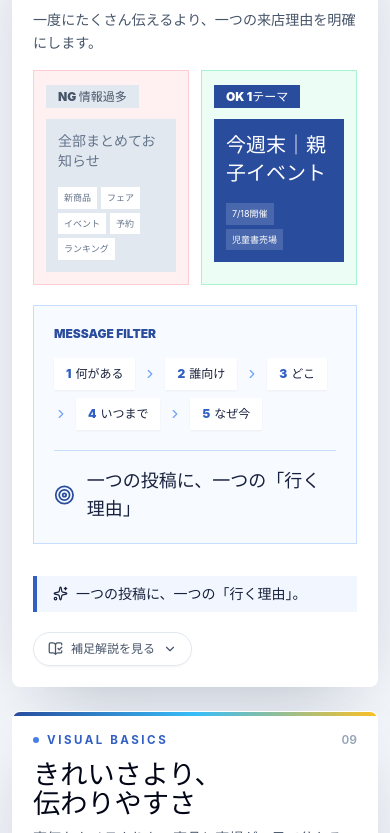
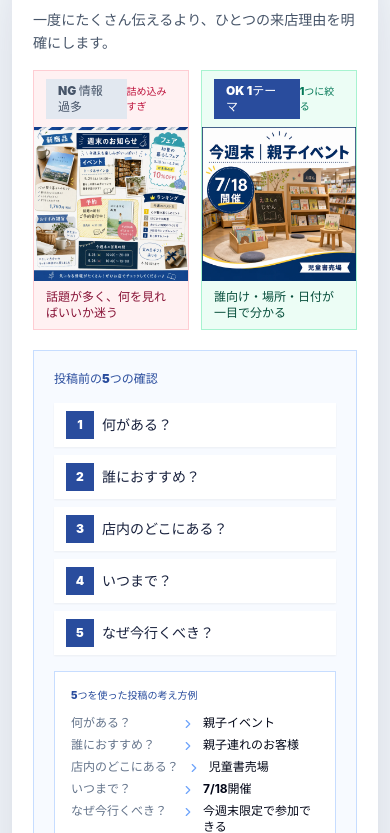
Before and after one commit to shop0711/instagram-training-web, a React (Vite) app: page / in a window 390 px wide. Shown: the part 6711-7544 px from the top of the page. Built offline with nearby package versions, Linux system fonts and the light colour scheme.

Commit message:
Improve one-theme lesson with post examples

```diff
--- a/src/components/TrainingSlideVisual.tsx
+++ b/src/components/TrainingSlideVisual.tsx
@@ -242,21 +242,72 @@ function StoreIdeaMap() {
 }
 
 function OneTheme() {
-  const steps = ['何がある','誰向け','どこ','いつまで','なぜ今'];
+  const checks = [
+    ['1', '何がある？', '親子イベント'],
+    ['2', '誰におすすめ？', '親子連れのお客様'],
+    ['3', '店内のどこにある？', '児童書売場'],
+    ['4', 'いつまで？', '7/18開催'],
+    ['5', 'なぜ今行くべき？', '今週末限定で参加できる'],
+  ];
   return (
-    <div className="grid h-full gap-5 lg:grid-cols-[.82fr_1.18fr]">
-      <div className="grid grid-cols-2 gap-3">
-        <MiniPost bad title="全部まとめてお知らせ" tags={['新商品','フェア','イベント','予約','ランキング']} />
-        <MiniPost title="今週末｜親子イベント" tags={['7/18開催','児童書売場']} />
+    <div className="grid h-full gap-5 lg:grid-cols-[1.18fr_.82fr]">
+      <div className="grid min-h-0 grid-cols-2 gap-3">
+        <OneThemePostImage
+          tone="bad"
+          label="NG 情報過多"
+          src="/assets/generated/one-theme-ng.webp"
+          alt="新商品、イベント、フェア、予約、ランキングが混在した情報過多の投稿サンプル"
+          caption="話題が多く、何を見ればいいか迷う"
+        />
+        <OneThemePostImage
+          tone="good"
+          label="OK 1テーマ"
+          src="/assets/generated/one-theme-ok.webp"
+          alt="今週末の親子イベントにテーマを絞った投稿サンプル"
+          caption="誰向け・場所・日付が一目で分かる"
+        />
       </div>
-      <div className="flex flex-col justify-center border border-brand-200 bg-brand-50/60 p-5">
-        <p className="text-xs font-black text-brand-700">MESSAGE FILTER</p>
-        <div className="mt-4 flex flex-wrap items-center gap-2">
-          {steps.map((step,i)=><div key={step} className="contents"><span className="bg-white px-3 py-2 text-xs font-black shadow-sm"><b className="mr-1 text-brand-600">{i+1}</b>{step}</span>{i<4&&<ChevronRight size={14} className="text-brand-400"/>}</div>)}
+      <div className="flex min-h-0 flex-col justify-center border border-brand-200 bg-brand-50/60 p-5">
+        <p className="text-xs font-black text-brand-700">投稿前の5つの確認</p>
+        <div className="mt-4 grid gap-2">
+          {checks.map(([number, question]) => (
+            <div key={number} className="flex items-center gap-2 bg-white px-3 py-2 text-sm font-black shadow-sm">
+              <span className="grid h-7 w-7 shrink-0 place-items-center bg-brand-700 text-xs text-white">{number}</span>
+              <span>{question}</span>
+            </div>
+          ))}
         </div>
-        <div className="mt-5 flex items-center gap-3 border-t border-brand-200 pt-4"><Target className="text-brand-700"/><p className="text-lg font-black">一つの投稿に、一つの「行く理由」</p></div>
+        <div className="mt-4 border border-brand-200 bg-white p-4">
+          <p className="text-[10px] font-black text-brand-700">5つを使った投稿の考え方例</p>
+          <div className="mt-3 grid gap-1.5 text-xs font-bold text-slate-700">
+            {checks.map(([, question, answer]) => (
+              <p key={question} className="flex gap-2">
+                <span className="min-w-[8.5em] text-slate-500">{question}</span>
+                <ChevronRight size={14} className="mt-0.5 shrink-0 text-brand-400" />
+                <span className="text-slate-950">{answer}</span>
+              </p>
+            ))}
+          </div>
+        </div>
+        <div className="mt-5 flex items-center gap-3 border-t border-brand-200 pt-4"><Target className="text-brand-700"/><p className="text-lg font-black">1投稿に詰め込むのは、情報ではなく「行く理由」ひとつ。</p></div>
       </div>
     </div>
+  );
+}
+
+function OneThemePostImage({ tone, label, src, alt, caption }: { tone: 'bad' | 'good'; label: string; src: string; alt: string; caption: string }) {
+  const isGood = tone === 'good';
+  return (
+    <article className={`grid min-h-0 grid-rows-[auto_1fr_auto] overflow-hidden border ${isGood ? 'border-emerald-200 bg-emerald-50' : 'border-rose-200 bg-rose-50'}`}>
+      <div className="flex items-center justify-between px-3 py-2">
+        <StatusLabel tone={isGood ? 'good' : 'muted'}>{label}</StatusLabel>
+        <span className={`text-[10px] font-black ${isGood ? 'text-emerald-700' : 'text-rose-700'}`}>{isGood ? '1つに絞る' : '詰め込みすぎ'}</span>
+      </div>
+      <div className="min-h-0 overflow-hidden bg-white">
+        <img src={src} alt={alt} width="1100" height="1100" loading="lazy" decoding="async" className="h-full w-full object-cover" />
+      </div>
+      <p className={`px-3 py-2 text-xs font-black ${isGood ? 'text-emerald-900' : 'text-rose-900'}`}>{caption}</p>
+    </article>
   );
 }
 
@@ -366,8 +417,6 @@ function RolePanel({icon:Icon,label,metaphor,audience,color,items}:{icon:LucideI
   </div>;
 }
 
-function MiniPost({bad,title,tags}:{bad?:boolean;title:string;tags:string[]}) { return <div className={`relative overflow-hidden border p-3 ${bad?'border-rose-200 bg-rose-50':'border-emerald-200 bg-emerald-50'}`}><StatusLabel tone={bad?'muted':'good'}>{bad?'NG 情報過多':'OK 1テーマ'}</StatusLabel><div className={`mt-3 aspect-square p-3 ${bad?'bg-slate-200':'bg-brand-700 text-white'}`}><p className={`${bad?'text-sm text-slate-500':'text-xl'} font-black`}>{title}</p><div className="mt-4 flex flex-wrap gap-1">{tags.map(x=><span key={x} className={`px-1.5 py-1 text-[9px] ${bad?'bg-white text-slate-500':'bg-white/15 text-white'}`}>{x}</span>)}</div></div></div>; }
-
 function RoleSplit({title,icon:Icon,tone,items}:{title:string;icon:LucideIcon;tone:'dark'|'brand';items:string[]}) { return <div className={`p-5 ${tone==='dark'?'bg-slate-950 text-white':'bg-brand-50 text-slate-950 border border-brand-200'}`}><Icon size={28} className={tone==='dark'?'text-amber-300':'text-brand-700'}/><h3 className="mt-3 text-xl font-black">{title}</h3><div className="mt-4 grid grid-cols-2 gap-2">{items.map(x=><span key={x} className={`p-2 text-xs font-bold ${tone==='dark'?'bg-white/10':'bg-white'}`}>{x}</span>)}</div></div>; }
 
 function Decision({tone,icon:Icon,label,detail}:{tone:'good'|'warn'|'stop';icon:LucideIcon;label:string;detail:string}) { const cls={good:'border-emerald-300 bg-emerald-50 text-emerald-900',warn:'border-amber-300 bg-amber-50 text-amber-950',stop:'border-rose-300 bg-rose-50 text-rose-900'}[tone]; return <div className={`flex items-center gap-3 border p-3 ${cls}`}><span className="grid h-9 w-9 place-items-center bg-white"><Icon size={18}/></span><div><p className="text-sm font-black">{label}</p><p className="text-xs opacity-70">{detail}</p></div></div>; }
--- a/src/data/training.ts
+++ b/src/data/training.ts
@@ -227,7 +227,7 @@ export const trainingSlides: SlideData[] = [
     kind: 'five-steps',
     eyebrow: 'MESSAGE DESIGN',
     title: '1投稿1テーマで伝える',
-    description: '一度にたくさん伝えるより、一つの来店理由を明確にします。',
+    description: '一度にたくさん伝えるより、ひとつの来店理由を明確にします。',
     cards: [
       { title: '何がある？', description: '商品・フェア・イベント' },
       { title: '誰におすすめ？', description: '家族、学生、ファンなど' },
@@ -235,9 +235,9 @@ export const trainingSlides: SlideData[] = [
       { title: 'いつまで？', description: '期間・数量・開催日時' },
       { title: 'なぜ今？', description: '限定、週末、再入荷' }
     ],
-    keyPhrase: '一つの投稿に、一つの「行く理由」。',
+    keyPhrase: '1投稿に詰め込むのは、情報ではなく“行く理由”ひとつ。',
     speakerNote:
-      '投稿文がまとまらないときは、この5項目を順番に確認します。すべてを1枚目に入れず、詳細は2枚目以降やキャプションへ分けます。'
+      '新商品、イベント、キャンペーン、おすすめ商品を1つの投稿にまとめると、何を伝えたいのか分かりにくくなります。投稿前に「何があるか」「誰におすすめか」「どこにあるか」「いつまでか」「なぜ今行くべきか」を確認すると、伝わりやすい投稿になります。Instagramでは、長い文章を書くことよりも、来店したくなる理由をシンプルに伝えることが大切です。'
   },
   {
     id: 'photo-basics',
```
Also changed, not shown: public/assets/generated/one-theme-ng.webp (added), public/assets/generated/one-theme-ok.webp (added).
